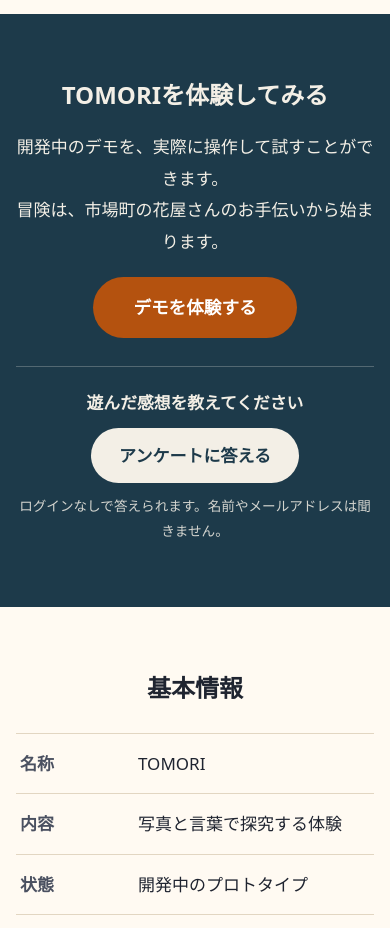
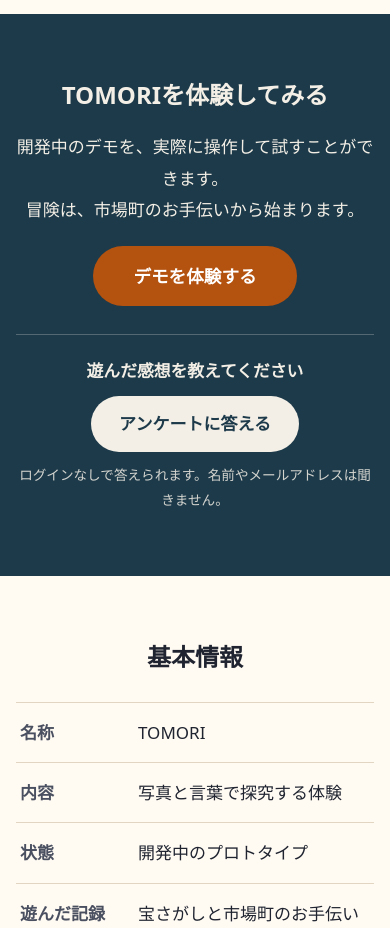
Before and after one commit to ryuto4646/tomori-lp, a plain HTML site: page index.html in a window 390 px wide. Shown: the part 3860-4788 px from the top of the page. Drawn offline with Linux system fonts and the light colour scheme.

Commit message:
docs: shorter town line so it does not wrap on phones
Co-Authored-By: Claude Opus 5.5 <noreply@anthropic.com>

```diff
--- a/index.html
+++ b/index.html
@@ -172,7 +172,7 @@
     <section class="section cta" id="demo" aria-labelledby="demo-title">
       <div class="container narrow cta-inner">
         <h2 id="demo-title" class="cta-title">TOMORIを体験してみる</h2>
-        <p>開発中のデモを、実際に操作して試すことができます。<br>冒険は、市場町の花屋さんのお手伝いから始まります。</p>
+        <p>開発中のデモを、実際に操作して試すことができます。<br>冒険は、市場町のお手伝いから始まります。</p>
         <!-- デモURLは js/config.js の demoUrl で差し替える。未設定のあいだは「準備中」表示になる -->
         <a class="btn btn-primary btn-large" id="demo-link" data-slot="demo" aria-disabled="true">デモは準備中です</a>
         <p class="cta-note" id="demo-note">デモの公開準備を進めています。</p>
```
